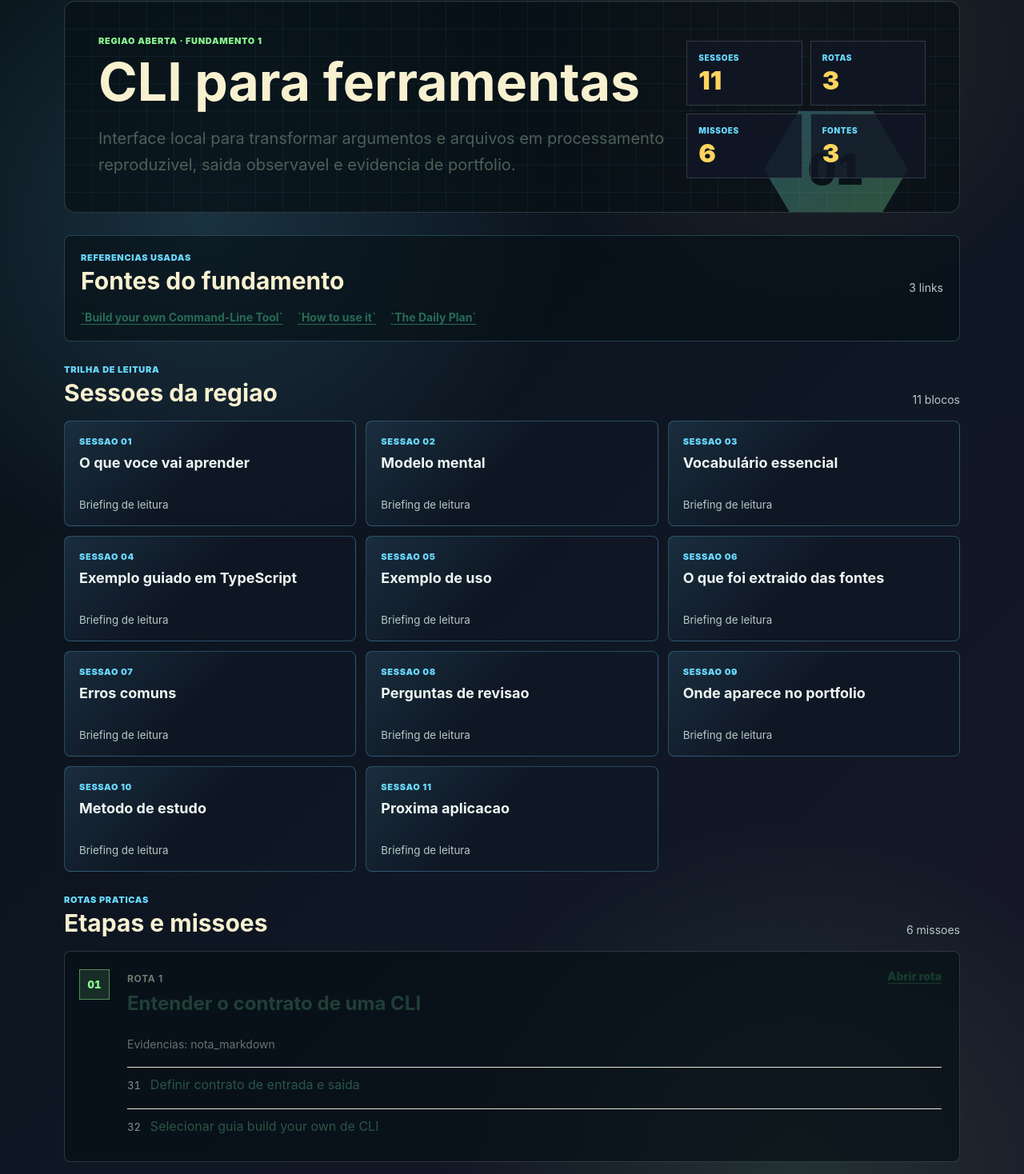
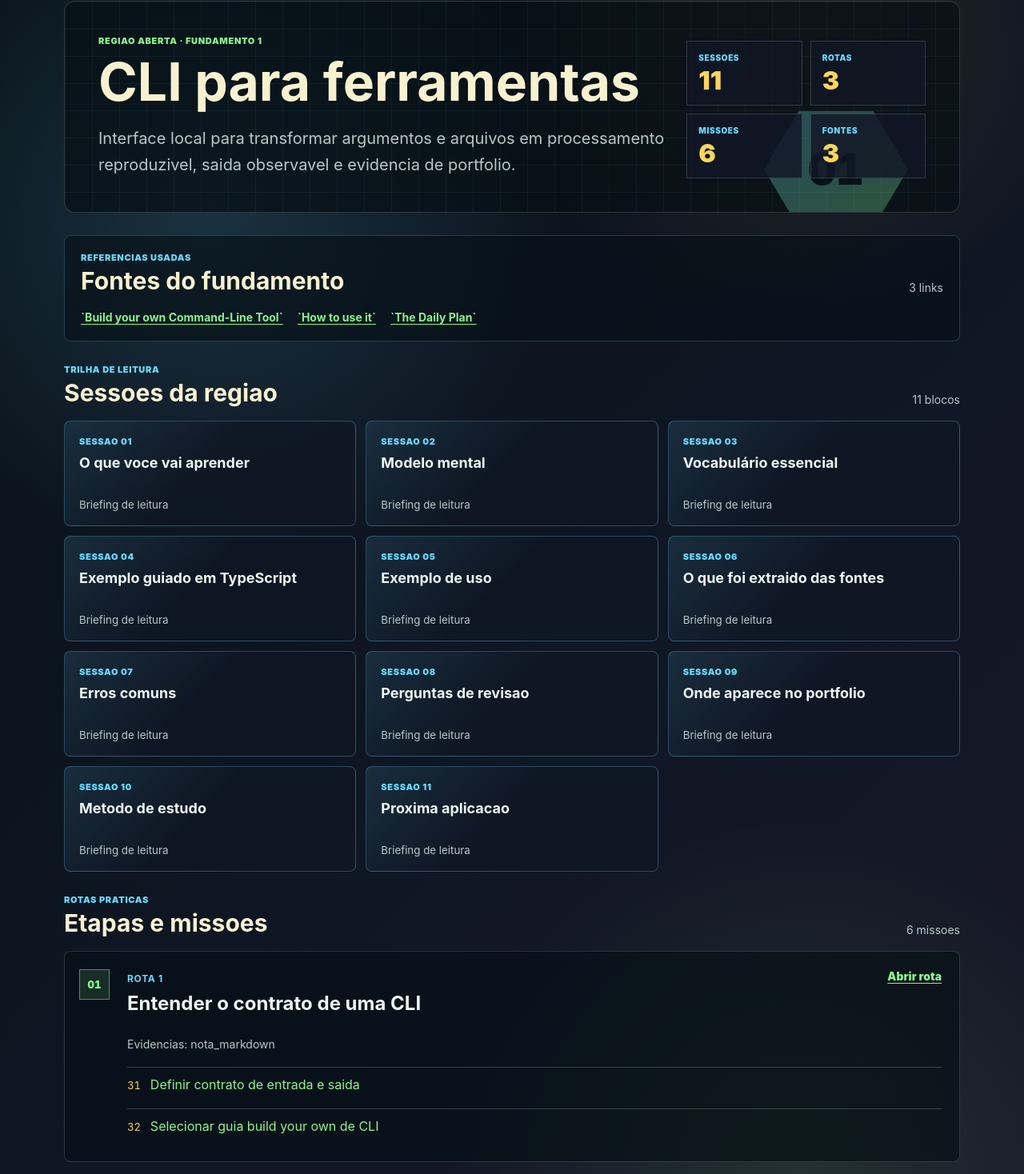
Before and after one commit to Kaluan-Ka/studyops, a Next.js app: page /fundamentos/cli-para-ferramentas in a window 1280 px wide. Shown: the part 140-1608 px from the top of the page at 80% size. Built offline with nearby package versions, Linux system fonts and the light colour scheme.

Commit message:
fix: ajusta responsividade das paginas internas

```diff
--- a/src/app/page.module.css
+++ b/src/app/page.module.css
@@ -1035,6 +1035,15 @@
   letter-spacing: 0;
 }
 
+.regionHero .detailLead,
+.regionHero .intro {
+  color: #b7c9c7;
+}
+
+.regionHero .intro {
+  border-top-color: rgba(183, 201, 199, 0.2);
+}
+
 .regionStats {
   display: grid;
   grid-template-columns: repeat(2, minmax(0, 1fr));
@@ -1076,6 +1085,10 @@
   border: 1px solid rgba(105, 216, 255, 0.22);
   border-radius: 8px;
   background: rgba(7, 16, 22, 0.64);
+}
+
+.sourceDock .sourcesList a {
+  color: #8bf28e;
 }
 
 .readingNode {
@@ -1140,6 +1153,31 @@
   overflow: hidden;
 }
 
+.routeCard .stepHeading span {
+  color: #69d8ff;
+}
+
+.routeCard .stepHeading h3 {
+  color: #edf6f1;
+}
+
+.routeCard .evidenceHint {
+  color: #b7c9c7;
+}
+
+.routeCard .textLink,
+.routeCard .taskLink {
+  color: #8bf28e;
+}
+
+.routeCard .taskLink {
+  border-top-color: rgba(183, 201, 199, 0.26);
+}
+
+.routeCard .taskLink span {
+  color: #ffd45d;
+}
+
 .routeLine {
   position: absolute;
   left: 18px;
@@ -1424,7 +1462,8 @@
     grid-template-columns: 1fr;
   }
 
-  .regionHero {
+  .regionHero,
+  .readingMeta {
     grid-template-columns: 1fr;
   }
 
@@ -1434,6 +1473,15 @@
 
   .stepHeading {
     flex-direction: column;
+  }
+
+  .routeCard {
+    padding: 76px 18px 18px;
+  }
+
+  .routeLine {
+    left: 18px;
+    top: 18px;
   }
 }
 
@@ -1443,6 +1491,17 @@
     width: min(1240px, calc(100% - 28px));
   }
 
+  .regionMain,
+  .routeMain,
+  .missionMain,
+  .readingMain {
+    width: min(980px, calc(100% - 28px));
+  }
+
+  .regionStats {
+    grid-template-columns: 1fr;
+  }
+
   .mapPanel {
     padding: 22px 14px;
   }
```
Also changed, not shown: src/app/content.module.css (+8 -0 lines).
